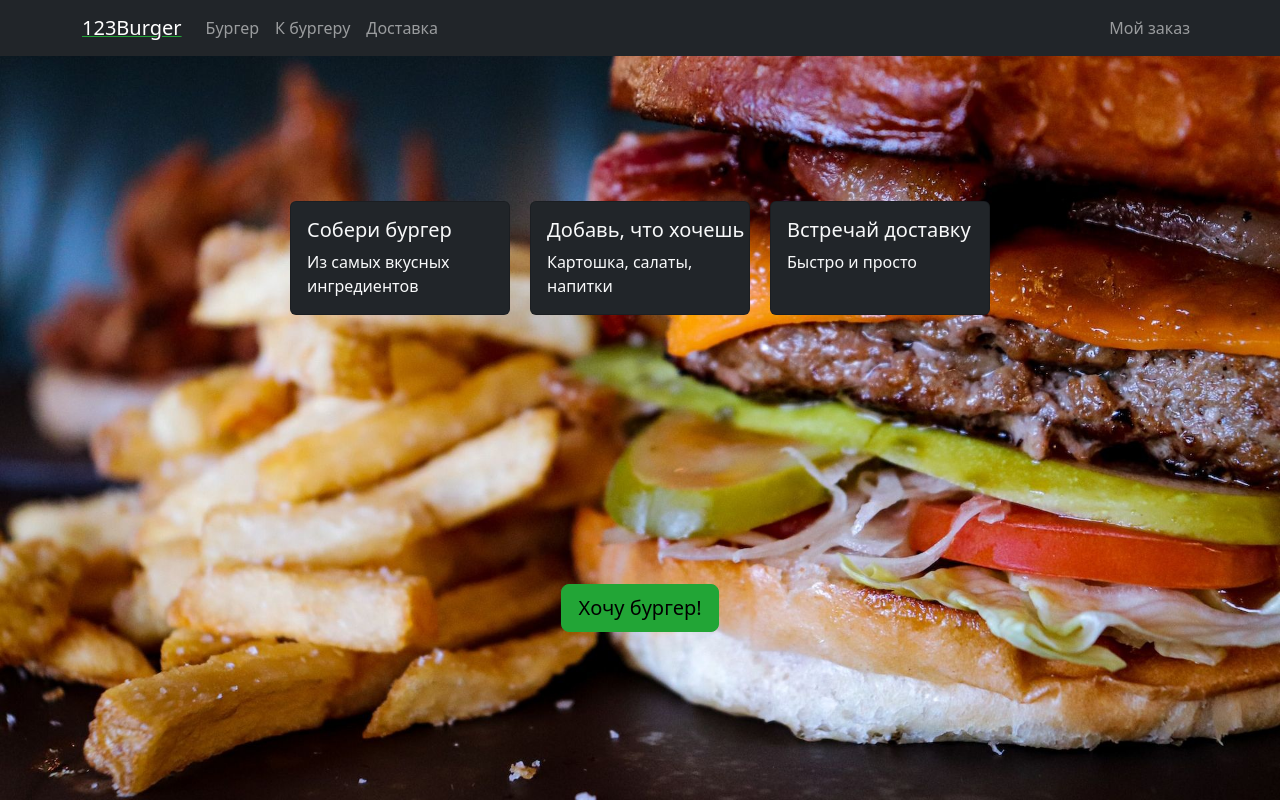
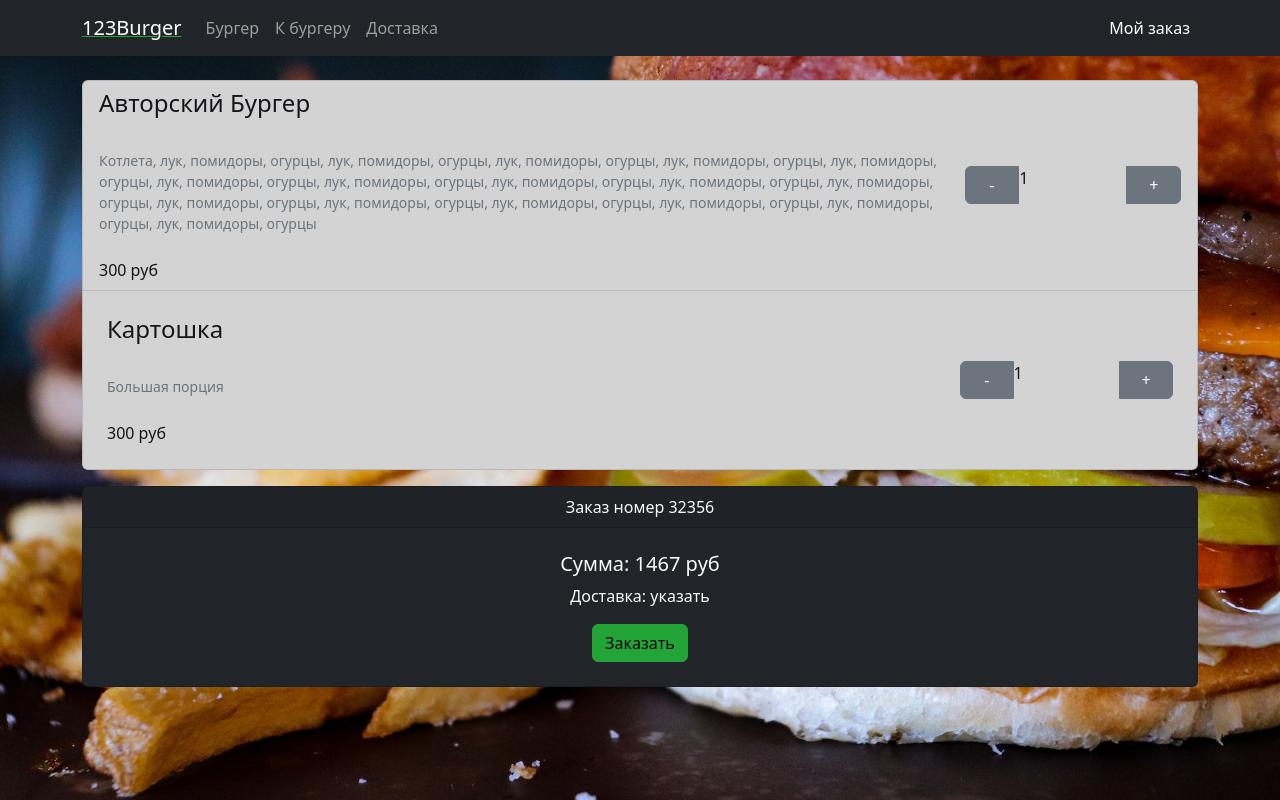
Before and after one commit to 022022/cosy, a React (Create React App) app: page /order in a window 1280 px wide. Built offline with nearby package versions, Linux system fonts and the light colour scheme.

Commit message:
order: layout

```diff
--- a/src/App.tsx
+++ b/src/App.tsx
@@ -4,6 +4,7 @@ import './scss/style.css';
 import { Route, Routes } from 'react-router';
 import Layout from './Layout';
 import { Additions } from './pages/Additions/Additions';
+import { Order } from './pages/Order/Order';
 
 
 function App() {
@@ -13,6 +14,7 @@ function App() {
 				<Route path='/' element={<Layout />}>
 					<Route index element={<Main />} />
 					<Route path='/additions' element={<Additions />} />
+					<Route path='/order' element={<Order />} />
 					<Route path='*' element={<Main />} />
 				</Route>
 			</Routes>
--- a/src/components/NavBar.tsx
+++ b/src/components/NavBar.tsx
@@ -22,7 +22,9 @@ export function NavBar() {
 						<Nav.Link href='#'>Доставка</Nav.Link>
 					</Nav>
 					<Nav>
-						<Nav.Link href='#'>Мой заказ</Nav.Link>
+						<NavLink to='/order' className='nav-link'>
+							Мой заказ
+						</NavLink>
 					</Nav>
 				</Navbar.Collapse>
 			</Container>
--- /dev/null
+++ b/src/pages/Order/Order.tsx
@@ -0,0 +1,85 @@
+import ListGroup from 'react-bootstrap/ListGroup';
+import Container from 'react-bootstrap/Container';
+import { Link } from 'react-router-dom';
+
+import Button from 'react-bootstrap/Button';
+import ButtonGroup from 'react-bootstrap/ButtonGroup';
+import Card from 'react-bootstrap/Card';
+
+export function Order() {
+	return (
+		<Container className='d-flex flex-column gap-3 align-items-center py-4'>
+			<ListGroup as='ul' className=''>
+				<ListGroup.Item
+					variant='dark'
+					as='li'
+					className='d-flex flex-column flex-sm-row justify-content-between align-items-center p-4p-4'
+				>
+					<div className='d-flex w-100 flex-column'>
+						<Link to='/additions' className='nav-link fw-bold pb-4'>
+							<h4>Авторский Бургер</h4>
+						</Link>
+						<small className='text-muted pb-4 pe-4'>
+							Котлета, лук, помидоры, огурцы, лук, помидоры,
+							огурцы, лук, помидоры, огурцы, лук, помидоры,
+							огурцы, лук, помидоры, огурцы, лук, помидоры,
+							огурцы, лук, помидоры, огурцы, лук, помидоры,
+							огурцы, лук, помидоры, огурцы, лук, помидоры,
+							огурцы, лук, помидоры, огурцы, лук, помидоры,
+							огурцы, лук, помидоры, огурцы, лук, помидоры,
+							огурцы, лук, помидоры, огурцы, лук, помидоры, огурцы
+						</small>
+						300 руб
+					</div>
+					<div className='w-25'>
+						<ButtonGroup className='w-100'>
+							<Button variant='secondary' className='w-25'>
+								-
+							</Button>
+							<div className='w-50'>1</div>
+							<Button variant='secondary' className='w-25'>
+								+
+							</Button>
+						</ButtonGroup>
+					</div>
+				</ListGroup.Item>
+
+				<ListGroup.Item
+					variant='dark'
+					as='li'
+					className='d-flex flex-column flex-sm-row justify-content-between align-items-center p-4'
+				>
+					<div className='d-flex w-100 flex-column'>
+						<Link to='/additions' className='nav-link fw-bold pb-4'>
+							<h4>Картошка</h4>
+						</Link>
+						<small className='text-muted pb-4 pe-4'>
+							Большая порция
+						</small>
+						300 руб
+					</div>
+					<div className='w-25'>
+						<ButtonGroup className='w-100'>
+							<Button variant='secondary' className='w-25'>
+								-
+							</Button>
+							<div className='w-50'>1</div>
+							<Button variant='secondary' className='w-25'>
+								+
+							</Button>
+						</ButtonGroup>
+					</div>
+				</ListGroup.Item>
+			</ListGroup>
+
+			<Card className='text-center w-100' bg='dark' text='light'>
+				<Card.Header>Заказ номер 32356</Card.Header>
+				<Card.Body className='p-4'>
+					<Card.Title>Сумма: 1467 руб</Card.Title>
+					<Card.Text>Доставка: указать</Card.Text>
+					<Button variant='primary'>Заказать</Button>
+				</Card.Body>
+			</Card>
+		</Container>
+	);
+}
```
